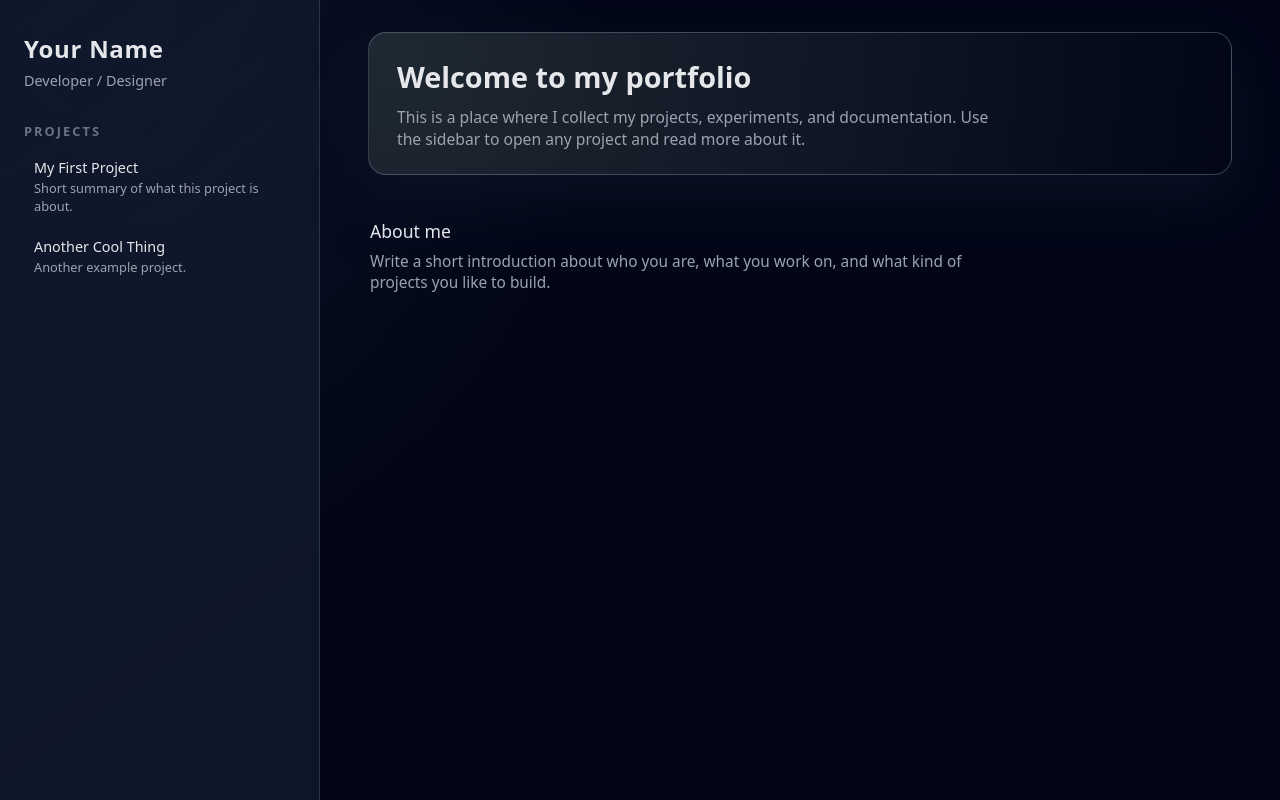
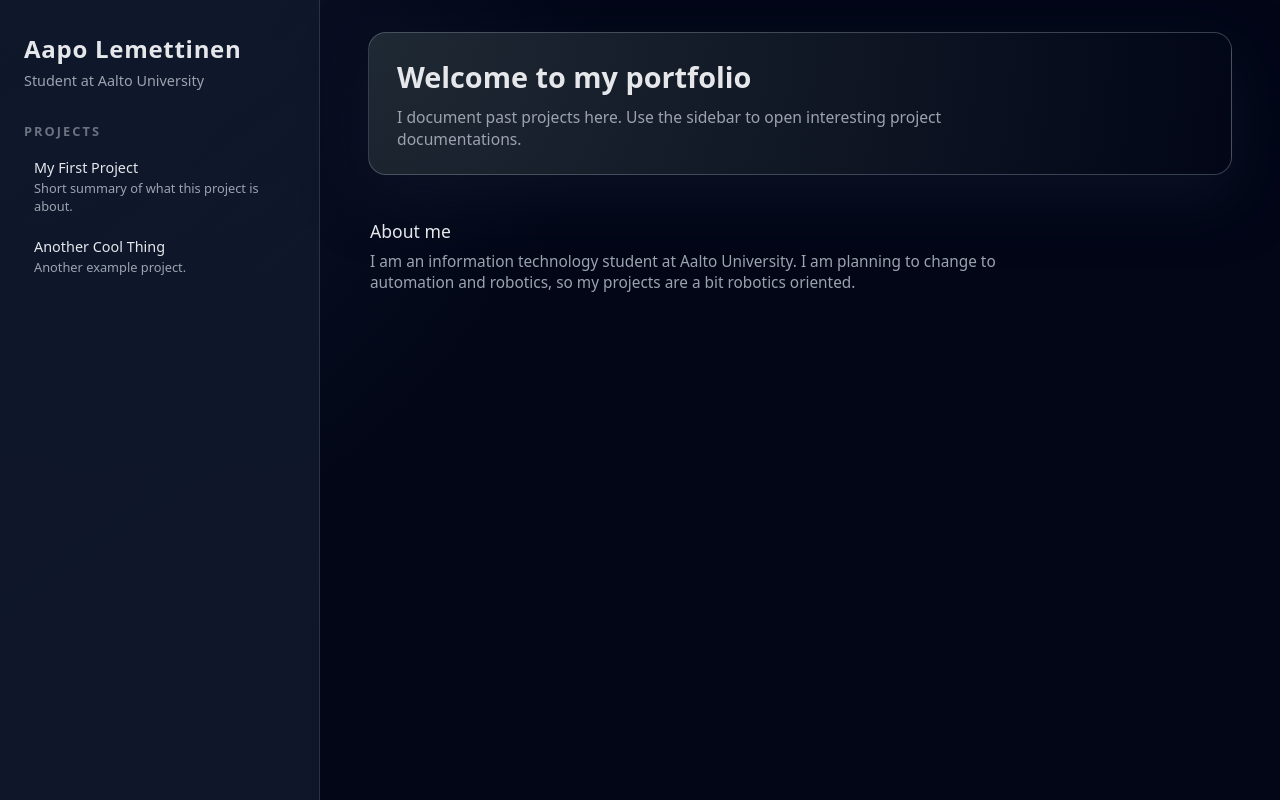
Before and after one commit to Redapo15/portfolio, a Next.js app: page / in a window 1280 px wide. Built offline with nearby package versions, Linux system fonts and the light colour scheme.

Commit message:
Fix project pages and update portfolio content

```diff
--- a/src/app/page.tsx
+++ b/src/app/page.tsx
@@ -7,8 +7,8 @@ export default function Home() {
     <div className={styles.page}>
       <aside className={styles.sidebar}>
         <div className={styles.brand}>
-          <h1 className={styles.name}>Your Name</h1>
-          <p className={styles.role}>Developer / Designer</p>
+          <h1 className={styles.name}>Aapo Lemettinen</h1>
+          <p className={styles.role}>Student at Aalto University</p>
         </div>
         <nav className={styles.nav}>
           <h2 className={styles.navTitle}>Projects</h2>
@@ -31,17 +31,17 @@ export default function Home() {
         <section className={styles.hero}>
           <h2>Welcome to my portfolio</h2>
           <p>
-            This is a place where I collect my projects, experiments, and
-            documentation. Use the sidebar to open any project and read more
-            about it.
+            I document past projects here. Use the sidebar to open interesting
+            project documentations.
           </p>
         </section>
 
         <section className={styles.about}>
           <h3>About me</h3>
           <p>
-            Write a short introduction about who you are, what you work on, and
-            what kind of projects you like to build.
+            I am an information technology student at Aalto University. I am
+            planning to change to automation and robotics, so my projects are a
+            bit robotics oriented.
           </p>
         </section>
       </main>
--- a/src/app/projects/[slug]/page.tsx
+++ b/src/app/projects/[slug]/page.tsx
@@ -25,8 +25,8 @@ export default function ProjectPage({ params }: Props) {
     <div className={styles.page}>
       <aside className={styles.sidebar}>
         <div className={styles.brand}>
-          <h1 className={styles.name}>Your Name</h1>
-          <p className={styles.role}>Developer / Designer</p>
+          <h1 className={styles.name}>Aapo Lemettinen</h1>
+          <p className={styles.role}>Student at Aalto University</p>
         </div>
         <nav className={styles.nav}>
           <h2 className={styles.navTitle}>Projects</h2>
--- a/src/projects.ts
+++ b/src/projects.ts
@@ -11,7 +11,7 @@ export const projects: Project[] = [
     slug: "my-first-project",
     title: "My First Project",
     shortDescription: "Short summary of what this project is about.",
-    content: `# My First Project
+    content: `My First Project
 
 Describe what the project does, why you built it, and any interesting technical details.
 
```
